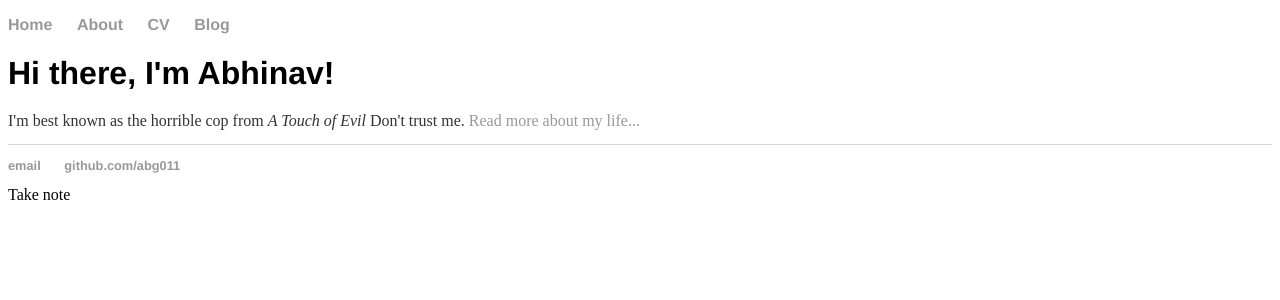
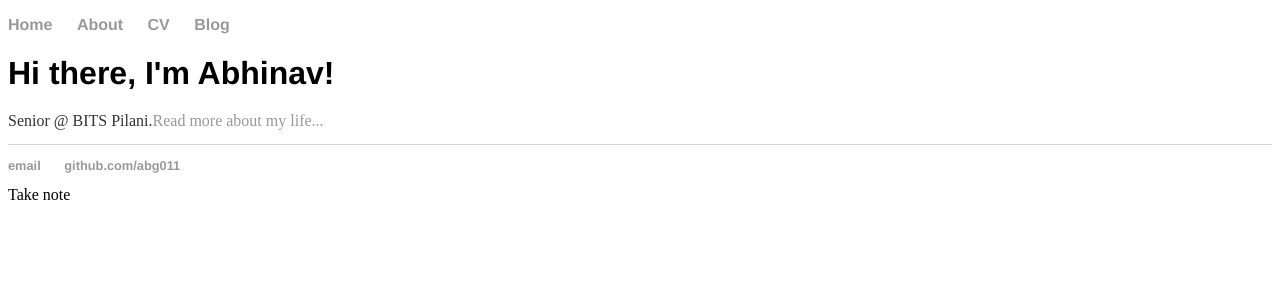
Before and after one commit to abhigupta543/abg011.github.io, a Jekyll site: the page built from index.html, in a window 1280 px wide. Shown: the top 300 px of the page. Built offline with Jekyll 4.4.1, drawn with Linux system fonts in a browser that asks for light colours.

Commit message:
Update index.html

```diff
--- a/index.html
+++ b/index.html
@@ -4,5 +4,5 @@ title: The Real Slim Shady
 ---
 <div class="blurb">
 	<h1>Hi there, I'm Abhinav!</h1>
-	<p>I'm best known as the horrible cop from <em>A Touch of Evil</em> Don't trust me. <a href="/about">Read more about my life...</a></p>
+	<p>Senior @ BITS Pilani.<a href="/about">Read more about my life...</a></p>
 </div><!-- /.blurb -->
```
